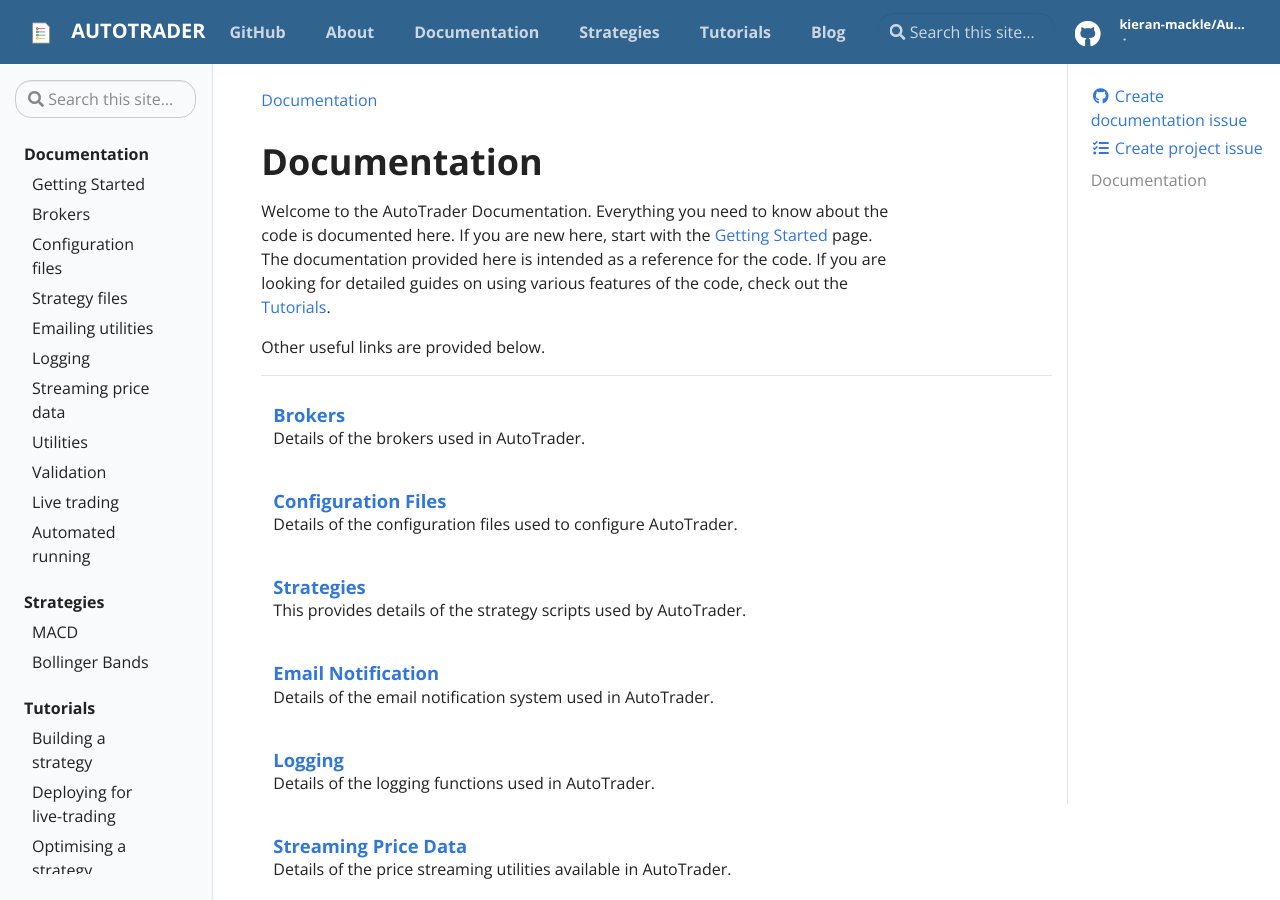
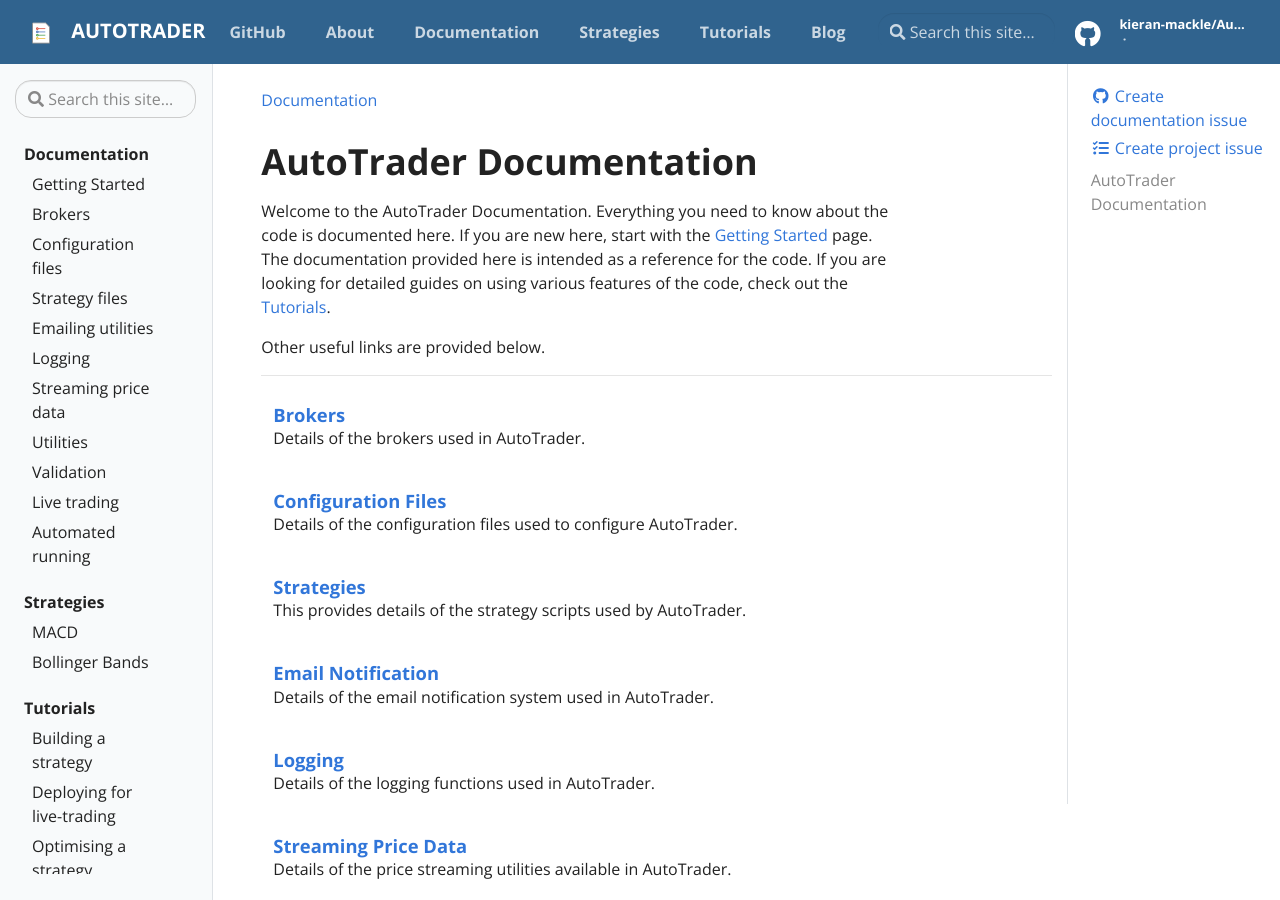
Before and after one commit to kieran-mackle/AutoTrader, a Jekyll site: the page built from docs/pages/docs.md, in a window 1280 px wide and 900 px high. Built offline with Jekyll 4.4.1, drawn with Linux system fonts in a browser that asks for light colours.

Commit message:
Update docs.md

```diff
--- a/docs/pages/docs.md
+++ b/docs/pages/docs.md
@@ -4,7 +4,7 @@
 permalink: /docs/
 ---
 
-# Documentation
+# AutoTrader Documentation
 
 Welcome to the AutoTrader Documentation. Everything you need to know about the code is documented here. If you are
 new here, start with the [Getting Started](getting-started) page. The documentation provided here is intended as a
```
